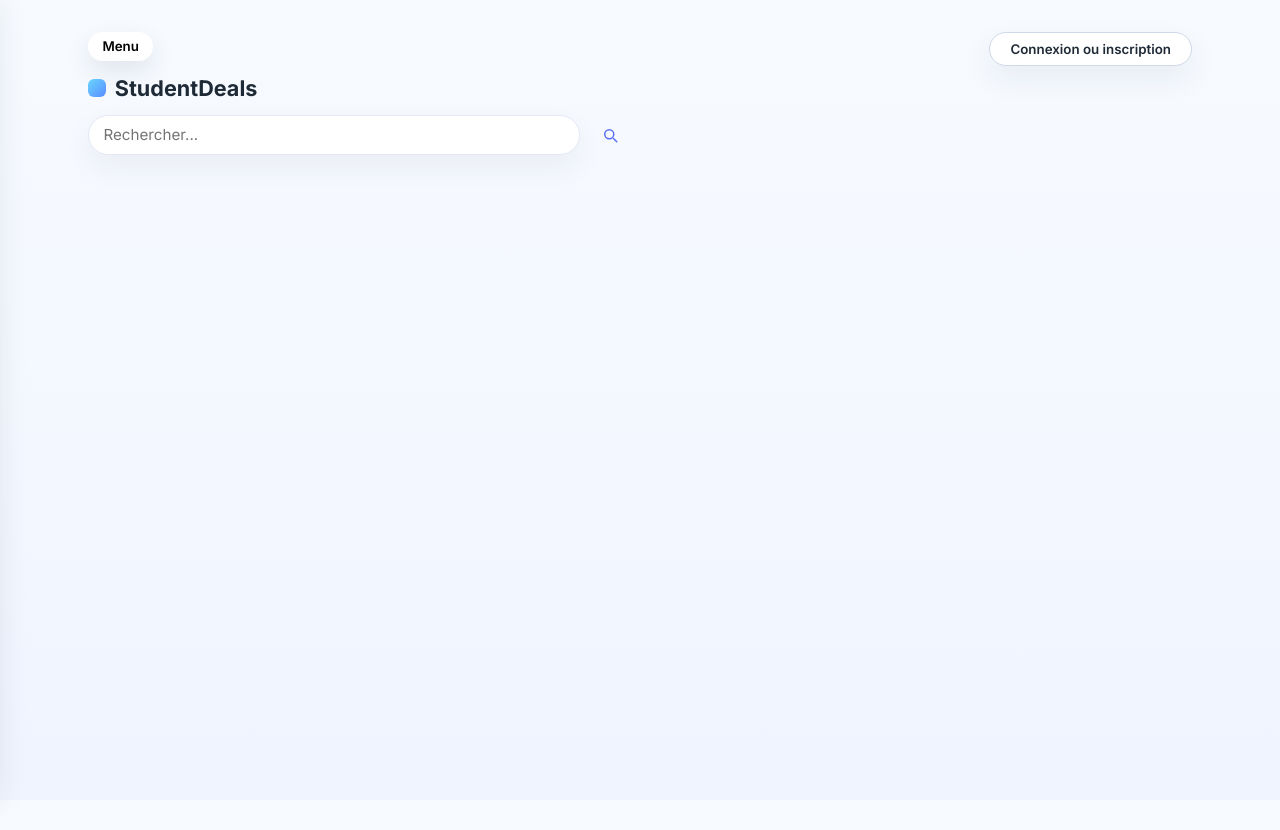
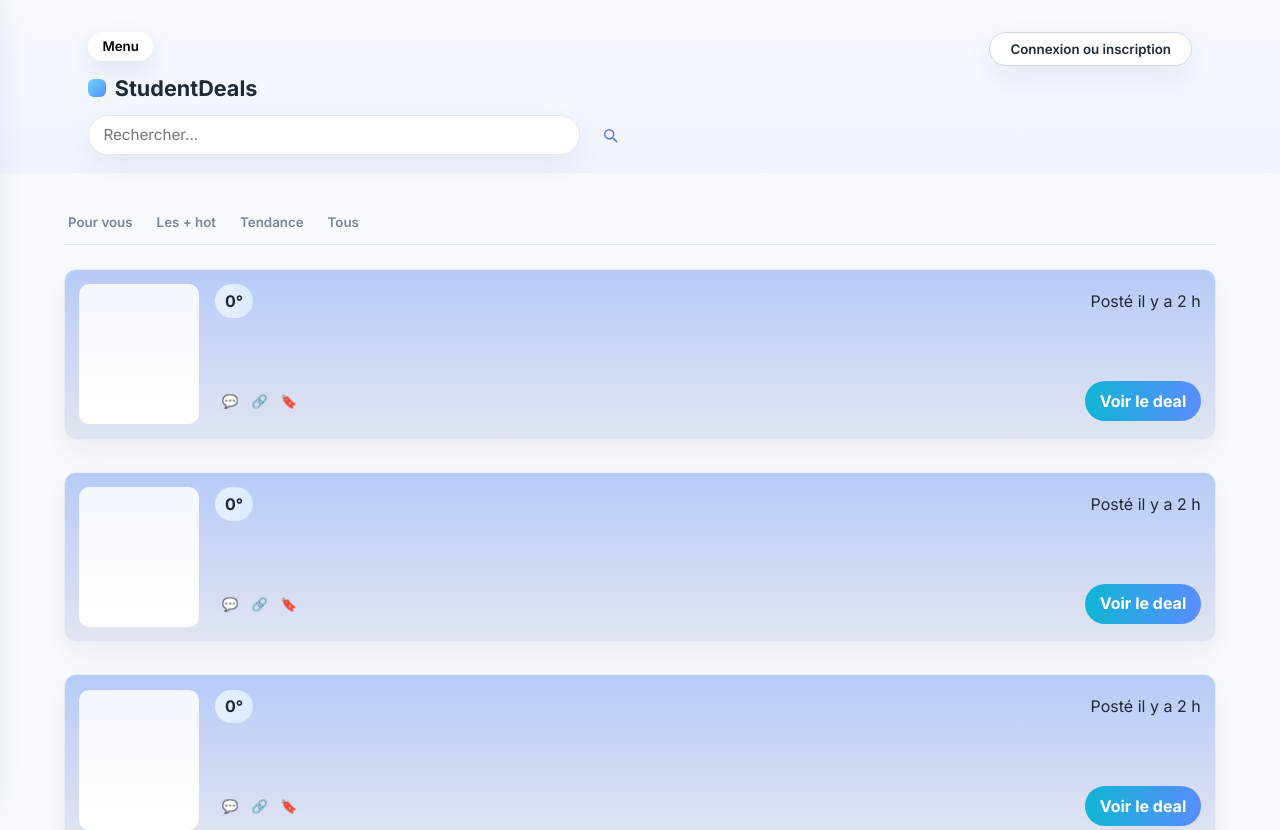
Before and after one commit to LowkeyAlways/StudentDeals, a React (Vite) app: page / in a window 1280 px wide. Shown: the top 830 px of the page. Built offline with nearby package versions, Linux system fonts and the light colour scheme.

Commit message:
ajout des card

```diff
--- a/src/App.css
+++ b/src/App.css
@@ -1,5 +1,4 @@
 .layout {
-  min-height: 100vh;
   background: linear-gradient(180deg, #f7fbff, #f0f4ff);
   color: #1f2a37;
   position: relative;
@@ -107,7 +106,8 @@
 .tab-nav {
   display: flex;
   gap: 1rem;
-  margin-top: 1.75rem;
+  /* shift tabs left/right to match deal cards spacing */
+  margin: 1.75rem 4rem 0;
   border-bottom: 1px solid #e3e8f4;
 }
 
@@ -161,6 +161,50 @@
   border-radius: 20px;
   padding: 1rem;
   border: 1px dashed #d7dff1;
+}
+
+/* Enhanced card visuals for user-facing deals */
+.deal-card {
+  background: linear-gradient(180deg, #b8caf8, #e1e5f1);
+  border: 1px solid #e7eefb;
+  border-radius: 12px;
+  padding: 0.9rem;
+  box-shadow: 0 12px 30px rgba(31,42,55,0.06);
+  display: grid;
+  grid-template-columns: 120px 1fr;
+  gap: 1rem;
+  align-items: start;
+  margin: 0 4rem 1rem;
+  max-width: calc(100% - 8rem);
+}
+
+.deal-image img,
+.deal-image-placeholder {
+  width: 100%;
+  height: 140px;
+  object-fit: cover;
+  border-radius: 10px;
+  background: linear-gradient(180deg,#f3f8ff,#ffffff);
+}
+
+.deal-content { display:flex; flex-direction:column; gap:0.5rem }
+.deal-top { display:flex; justify-content:space-between; align-items:center }
+.votes { background: linear-gradient(90deg,#e6f0ff,#d9ecff); padding:0.35rem 0.6rem; border-radius:999px; font-weight:700 }
+.deal-title { margin:0; font-size:1.1rem; color:#0f1724 }
+.deal-price-row { display:flex; gap:0.6rem; align-items:center }
+.price { color:#e03131; font-weight:800 }
+.old-price { color:#7a8599; text-decoration:line-through; margin-left:0.4rem; font-weight:600 }
+.discount { background:#dafbe6; color:#0b7b46; padding:0.25rem 0.5rem; border-radius:6px; font-weight:700 }
+.deal-source { color:#556777; font-weight:600 }
+.deal-desc { color:#475569; margin:0 }
+.deal-actions { display:flex; justify-content:space-between; align-items:center; margin-top:0.6rem }
+.icons .icon { border:none; background:transparent; cursor:pointer; padding:0.25rem 0.4rem }
+.deal-cta { background: linear-gradient(90deg,#0fb5d4,#5a8dff); color:#fff; padding:0.55rem 0.9rem; border-radius:999px; text-decoration:none; font-weight:700 }
+
+@media (max-width:720px) {
+  .deal-card { grid-template-columns: 1fr; }
+  .deal-image img, .deal-image-placeholder { height: 180px }
+  .deal-cta { width: 100%; text-align:center }
 }
 
 .deal-image.placeholder,
--- /dev/null
+++ b/src/components/DealCard.jsx
@@ -0,0 +1,57 @@
+import React from 'react'
+
+function DealCard({
+	title = '',
+	price = '',
+	oldPrice = '',
+	discount = '',
+	source = '',
+	description = '',
+	votes = 0,
+	image = null,
+	url = '#',
+}) {
+	return (
+		<article className="deal-card">
+			<div className="deal-image">
+				{image ? (
+					<img src={image} alt="thumbnail" />
+				) : (
+					<div className="deal-image-placeholder" />
+				)}
+			</div>
+
+			<div className="deal-content">
+				<div className="deal-top">
+					<div className="votes">{votes}°</div>
+					<div className="meta-right">Posté il y a 2 h</div>
+				</div>
+
+				<h3 className="deal-title">{title}</h3>
+
+				<div className="deal-price-row">
+					<div className="price">{price} <span className="old-price">{oldPrice}</span></div>
+					{discount && <div className="discount">{discount}</div>}
+				</div>
+
+				{source && (
+					<div className="deal-source">Dispo. chez <strong>{source}</strong></div>
+				)}
+
+				{description && <p className="deal-desc">{description}</p>}
+
+				<div className="deal-actions">
+					<div className="icons">
+						<button className="icon" aria-label="comments">💬</button>
+						<button className="icon" aria-label="share">🔗</button>
+						<button className="icon" aria-label="save">🔖</button>
+					</div>
+
+					<a className="deal-cta" href={url} target="_blank" rel="noreferrer">Voir le deal</a>
+				</div>
+			</div>
+		</article>
+	)
+}
+
+export default DealCard
--- a/src/pages/Home.jsx
+++ b/src/pages/Home.jsx
@@ -1,3 +1,18 @@
+import DealCard from '../components/DealCard'
+
+const sample = [
+  {
+
+  },
+  {
+
+  },
+  {
+    id: 3,
+
+  },
+]
+
 function Home() {
   return (
     <div>
@@ -8,7 +23,12 @@
           </button>
         ))}
       </nav>
-      <h1>Home</h1>
+
+      <section className="deal-stack">
+        {sample.map((d) => (
+          <DealCard key={d.id} {...d} />
+        ))}
+      </section>
     </div>
   )
 }
--- a/src/pages/Search.jsx
+++ b/src/pages/Search.jsx
@@ -8,7 +8,7 @@
     <div>
       <h1>Résultats de recherche</h1>
       <p>Recherche : <strong>{q}</strong></p>
-      {/* TODO: remplacer ceci par un vrai composant de résultats/filtrage */}
+      {}
     </div>
   )
 }
```
Also changed, not shown: src/assets/Logo.png (added). Lines whose indentation alone changed are shown as unchanged.
